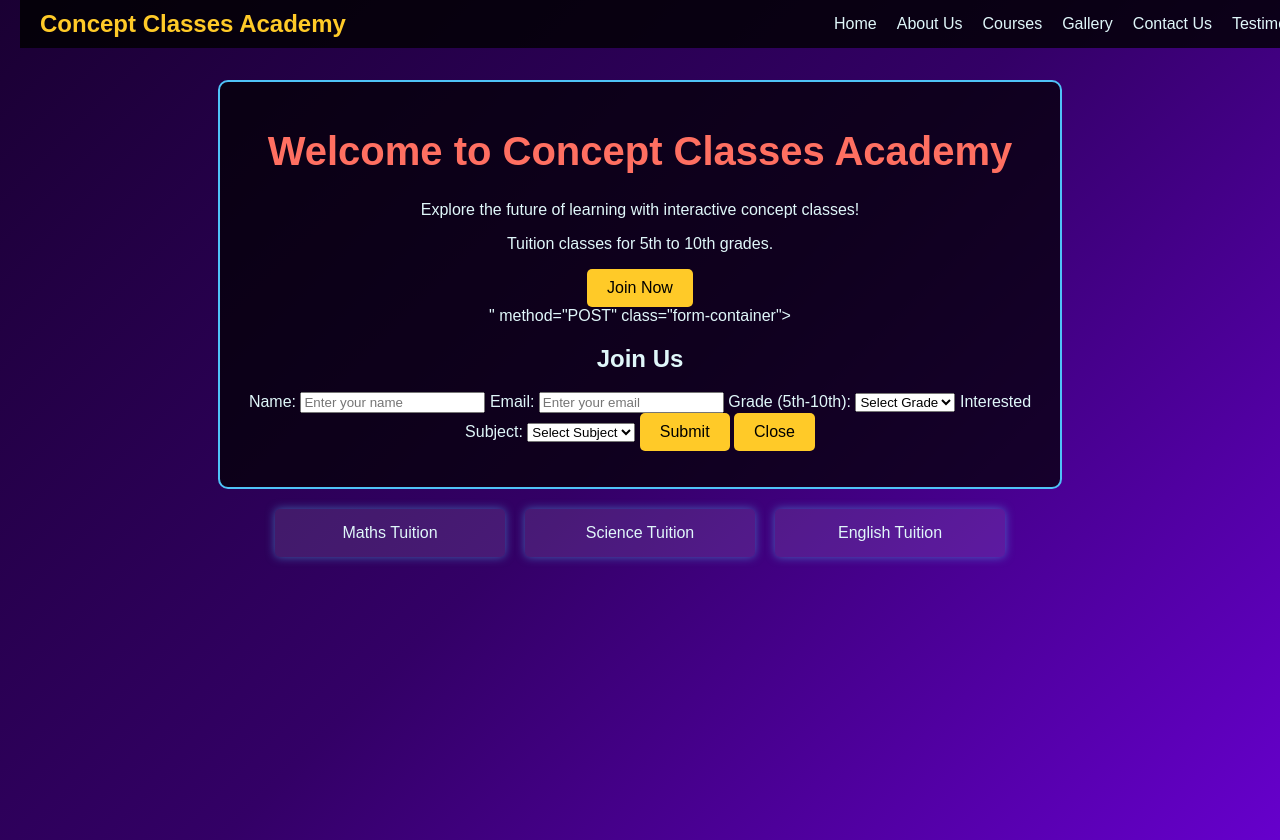
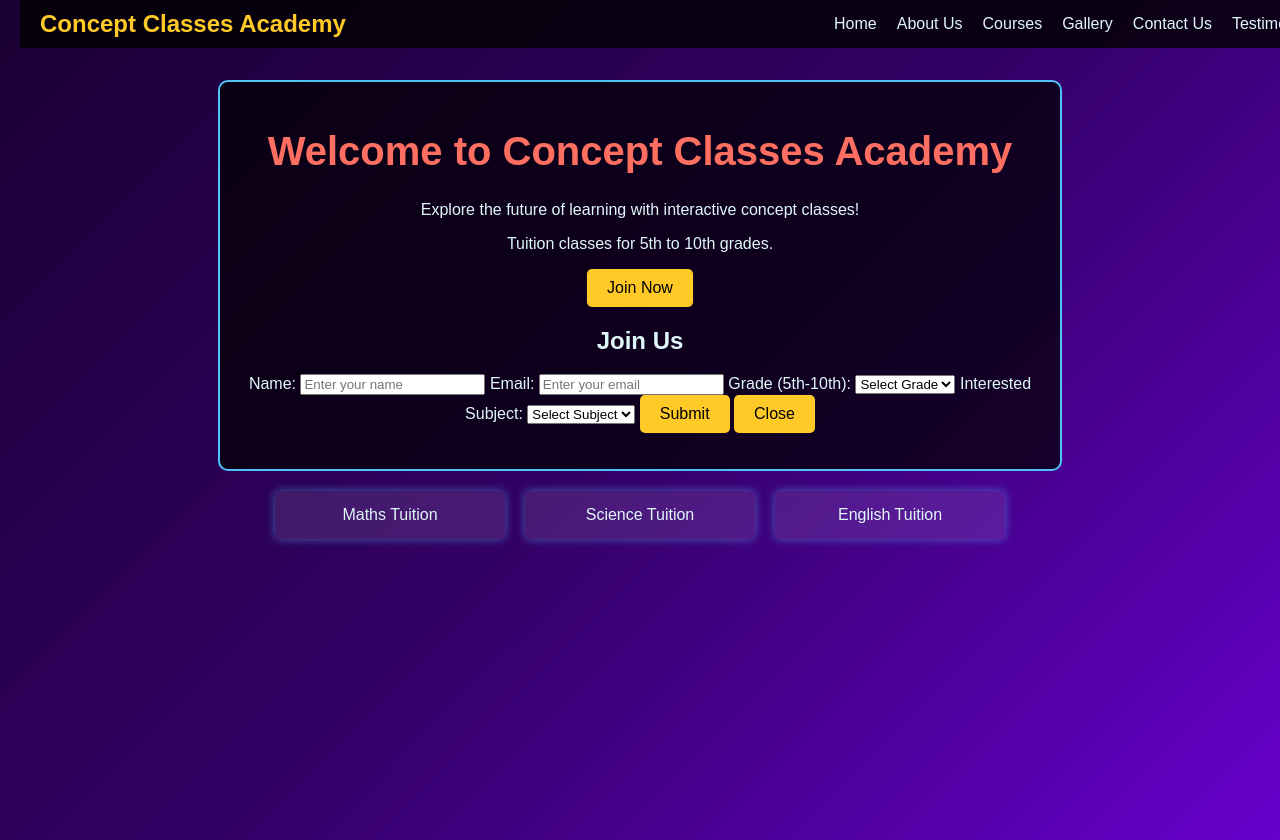
Before and after one commit to kamlesh2021/CCA, a plain HTML site: page index.html in a window 1280 px wide. Drawn offline with Linux system fonts and the light colour scheme.

Commit message:
Update index.html

```diff
--- a/index.html
+++ b/index.html
@@ -63,7 +63,7 @@
         <p>Tuition classes for 5th to 10th grades.</p>
         <button onclick="document.getElementById('joinForm').style.display='block'">Join Now</button>
         <div id="joinForm" class="form-popup">
-            <form action="<form action="http://conceptacademy.infy.uk/submit.php" method="POST" class="form-container">" method="POST" class="form-container">
+            <form action="http://conceptacademy.infy.uk/submit.php" method="POST" class="form-container">
                 <h2>Join Us</h2>
                 <label for="name">Name:</label>
                 <input type="text" id="name" name="name" required placeholder="Enter your name">
```
